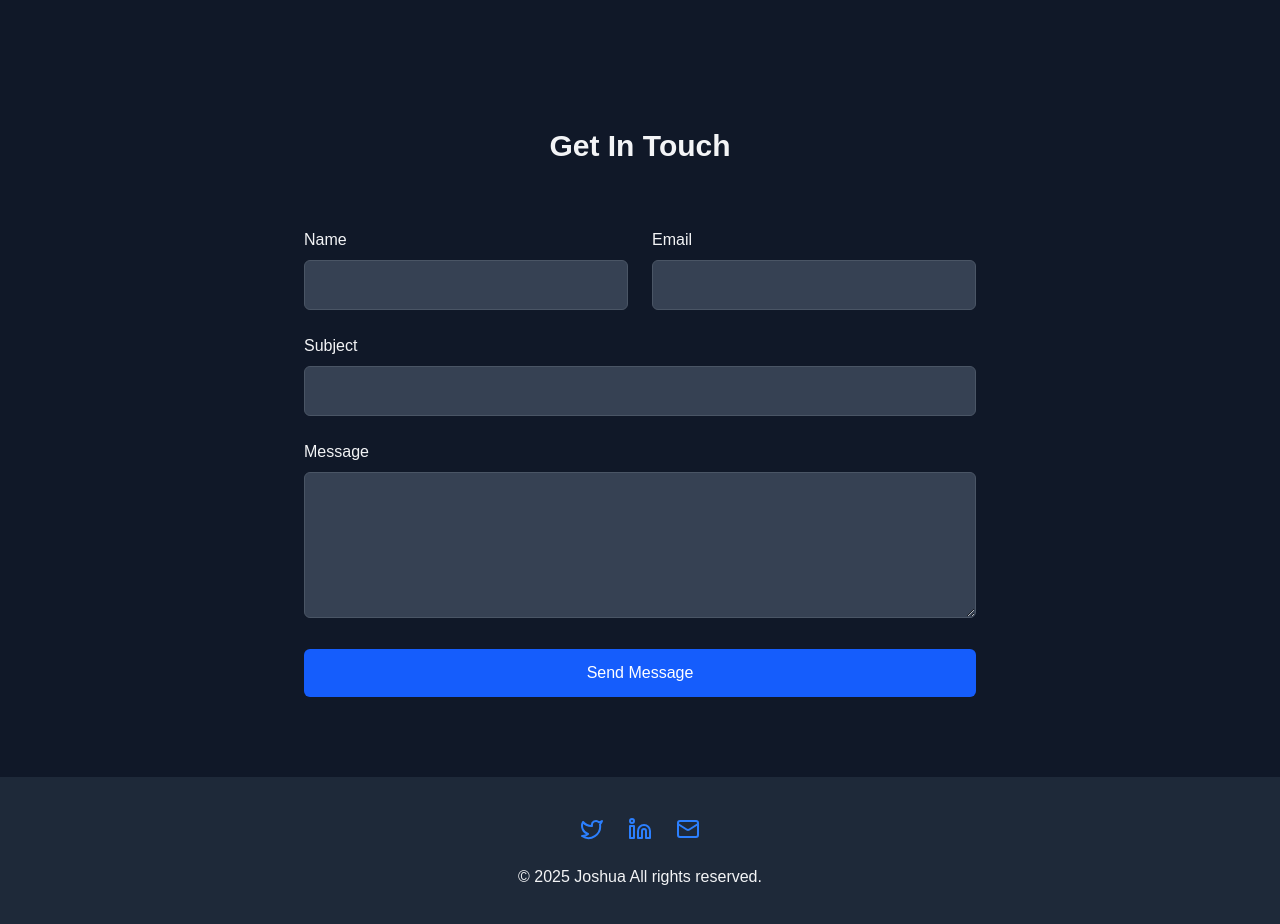
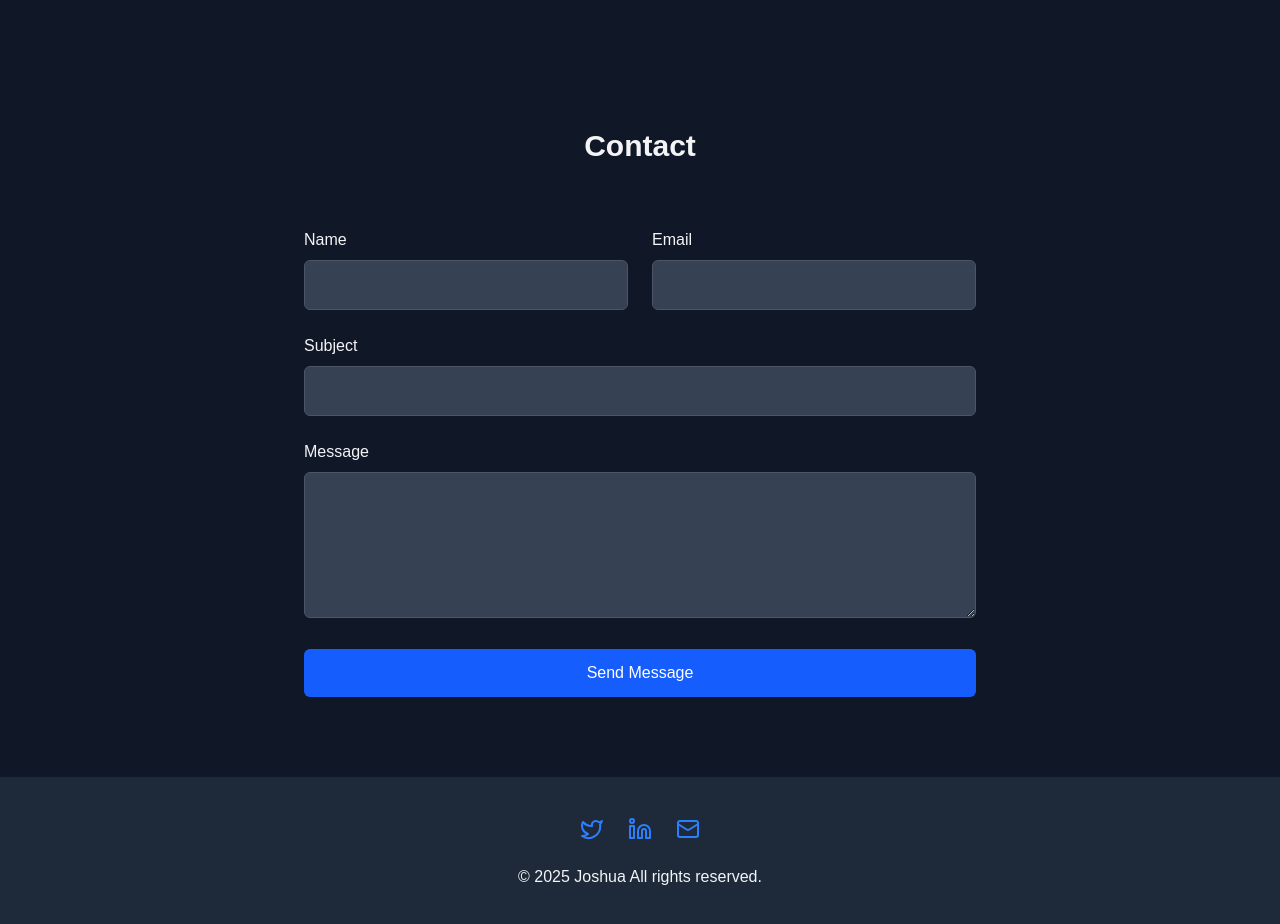
Before and after one commit to jcodes2003/newport, a Next.js app: page / in a window 1280 px wide. Shown: the part 3040-3964 px from the top of the page. Built offline with nearby package versions, Linux system fonts and the light colour scheme.

Commit message:
Update heading text in ContactSection component from "Get In Touch" to "Contact"

```diff
--- a/app/components/ContactSection.jsx
+++ b/app/components/ContactSection.jsx
@@ -13,7 +13,7 @@
       viewport={{ once: false }}
     >
       <div className="container mx-auto px-6">
-        <h2 className="text-3xl font-bold text-center mb-16">Get In Touch</h2>
+        <h2 className="text-3xl font-bold text-center mb-16">Contact</h2>
         <div className="max-w-2xl mx-auto">
           <form>
             <div className="grid grid-cols-1 md:grid-cols-2 gap-6 mb-6">
```
